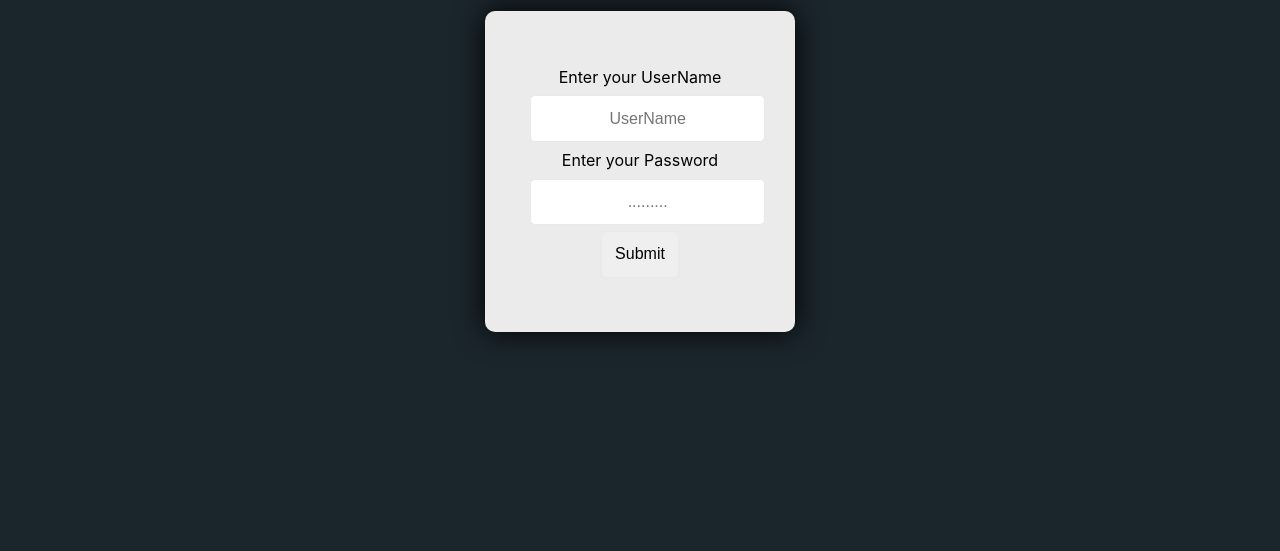
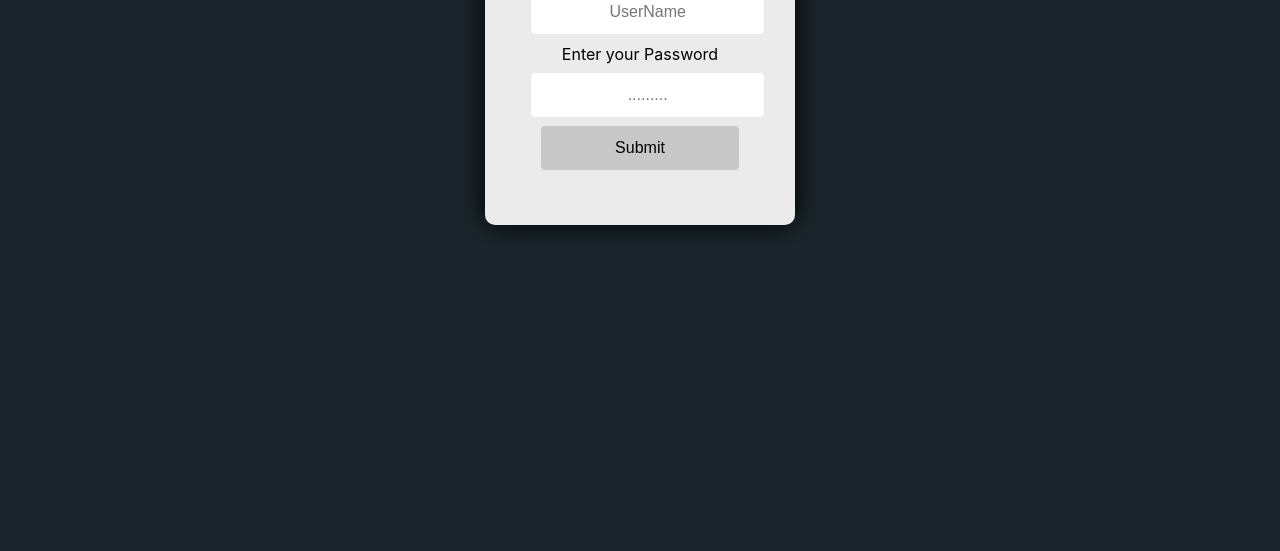
Before and after one commit to joeltomjoseph/Login-GUI, a plain HTML site: page HTML Version/index.html in a window 1280 px wide. Shown: the part 249-800 px from the top of the page. Drawn offline with Linux system fonts and the light colour scheme.

Commit message:
Fixed Layout

```diff
--- a/HTML Version/custom.css
+++ b/HTML Version/custom.css
@@ -6,6 +6,19 @@
     border-radius: 10px;
     box-shadow: 0 0 30px 0 #000;
     margin: auto;
+}
+
+nav {
+    margin-bottom: 0px;
+}
+
+body {
+    padding: 0px;
+}
+
+.button {
+    background-color: rgb(200, 200, 200);
+    width: 200px;
 }
 
 h1 {
@@ -39,4 +52,5 @@ header {
 
 .nav-bar {
     background-color: #3b6978;
+    margin-top: auto;
 }
--- a/HTML Version/index.html
+++ b/HTML Version/index.html
@@ -29,7 +29,7 @@
                 <li><input type="text" name = username placeholder="UserName"></li>
                 <li>Enter your Password</li>
                 <li><input type="password" name = password placeholder="........."></li>
-                <li><input type="button" name = submit value="Submit"></li>
+                <li ><input class="button" type="button" name = submit value="Submit"></li>
             </ul>
         </div>
         </center>
```
